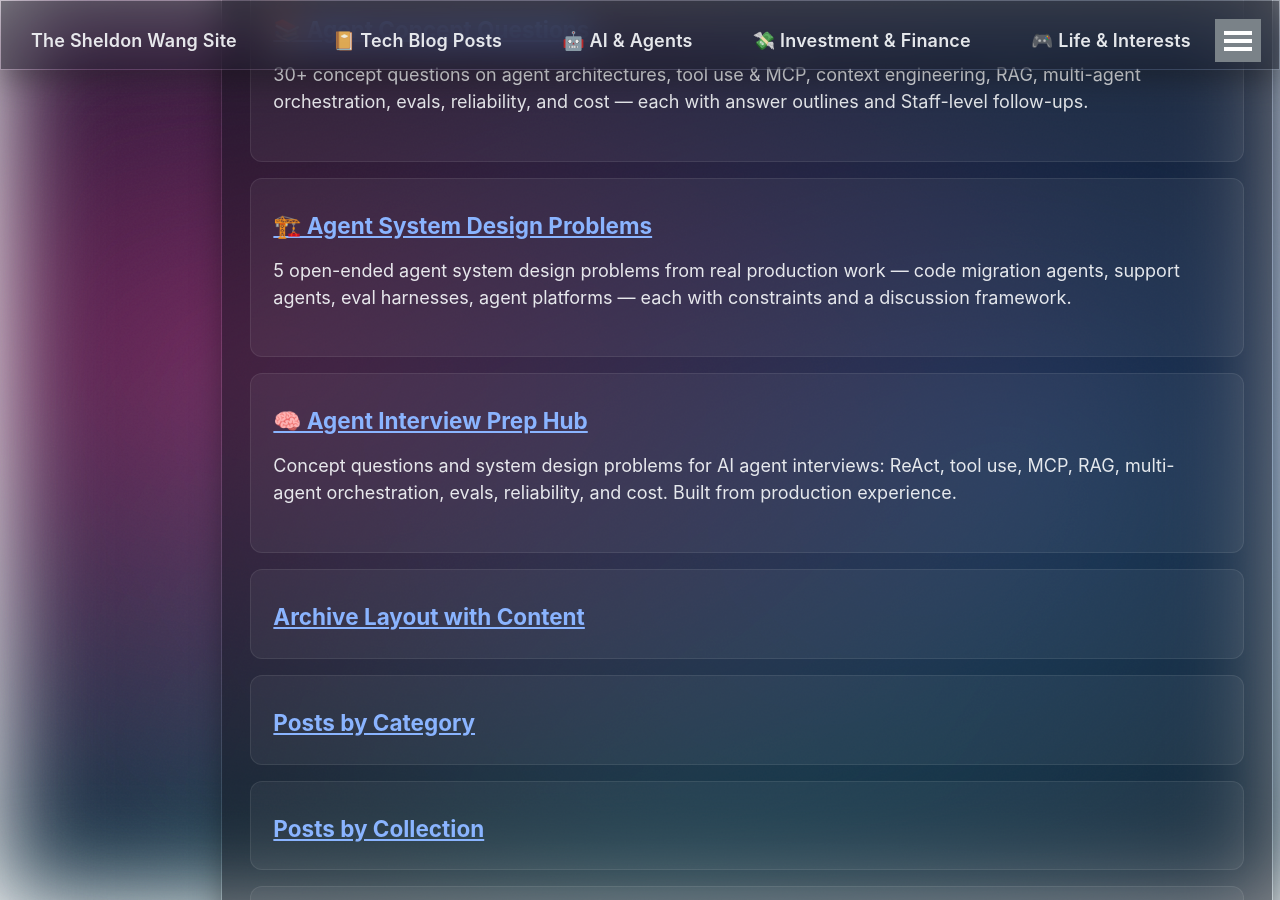
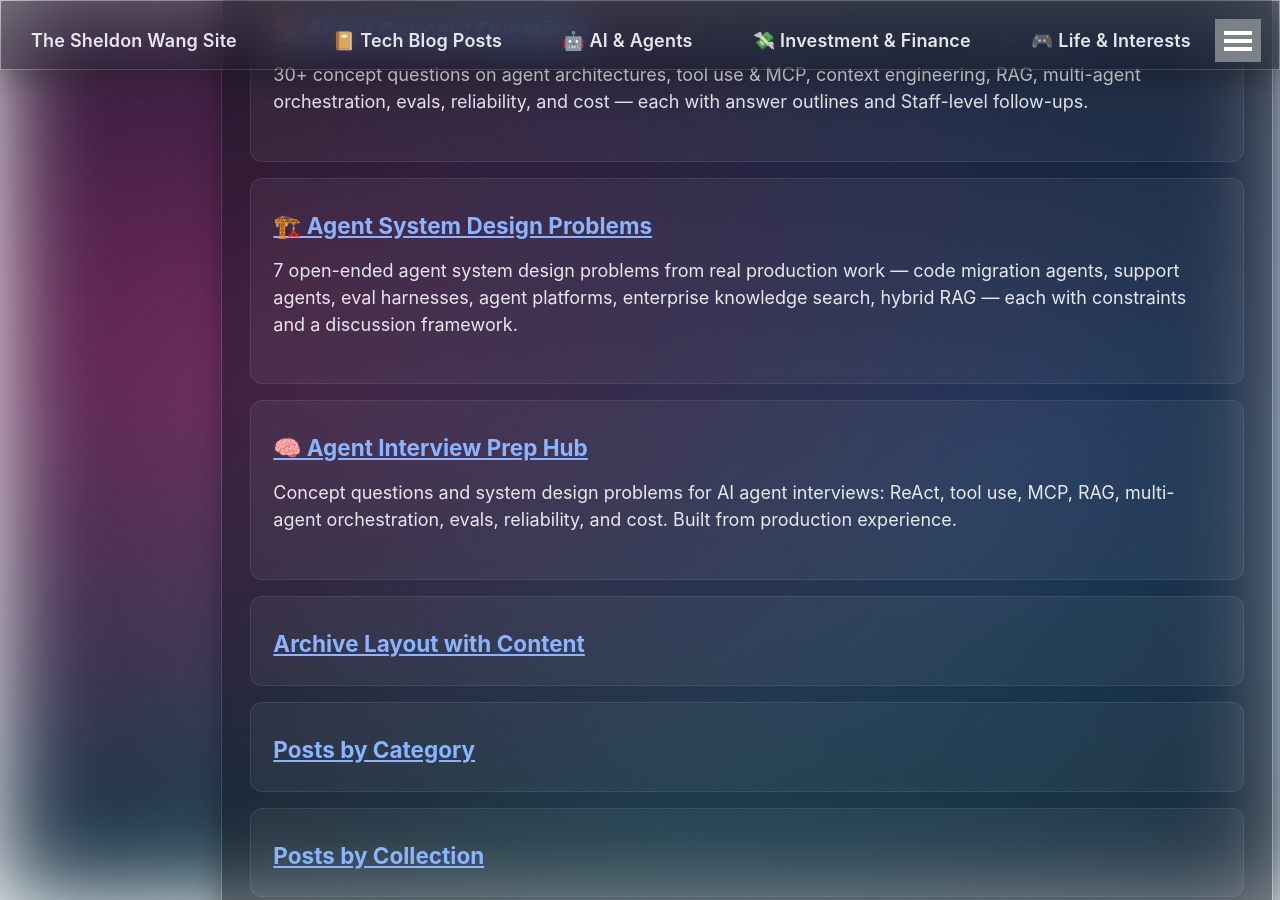
Before and after one commit to SheldonWangRJT/SheldonWangRJT.Github.io, a Jekyll site: the page built from _pages/page-archive.html, in a window 1280 px wide and 900 px high, scrolled down 417 px. Built offline with Jekyll 4.4.1, drawn with Linux system fonts in a browser that asks for light colours.

Commit message:
Add 2 design problems (permission-aware enterprise search, hybrid RAG tables); fix question counts to 30+ concepts / 7 design

```diff
--- a/_pages/agent-interviews-design.html
+++ b/_pages/agent-interviews-design.html
@@ -7,7 +7,7 @@ header:
   overlay_image: https://images.unsplash.com/photo-1558494949-ef010cbdcc31?ixlib=rb-4.0.3&auto=format&fit=crop&w=2070&q=80
   overlay_filter: 0.5
   caption: "Design rounds, the way they actually run"
-excerpt: "5 open-ended agent system design problems from real production work — code migration agents, support agents, eval harnesses, agent platforms — each with constraints and a discussion framework."
+excerpt: "7 open-ended agent system design problems from real production work — code migration agents, support agents, eval harnesses, agent platforms, enterprise knowledge search, hybrid RAG — each with constraints and a discussion framework."
 ---
 
 {% include base_path %}
```
